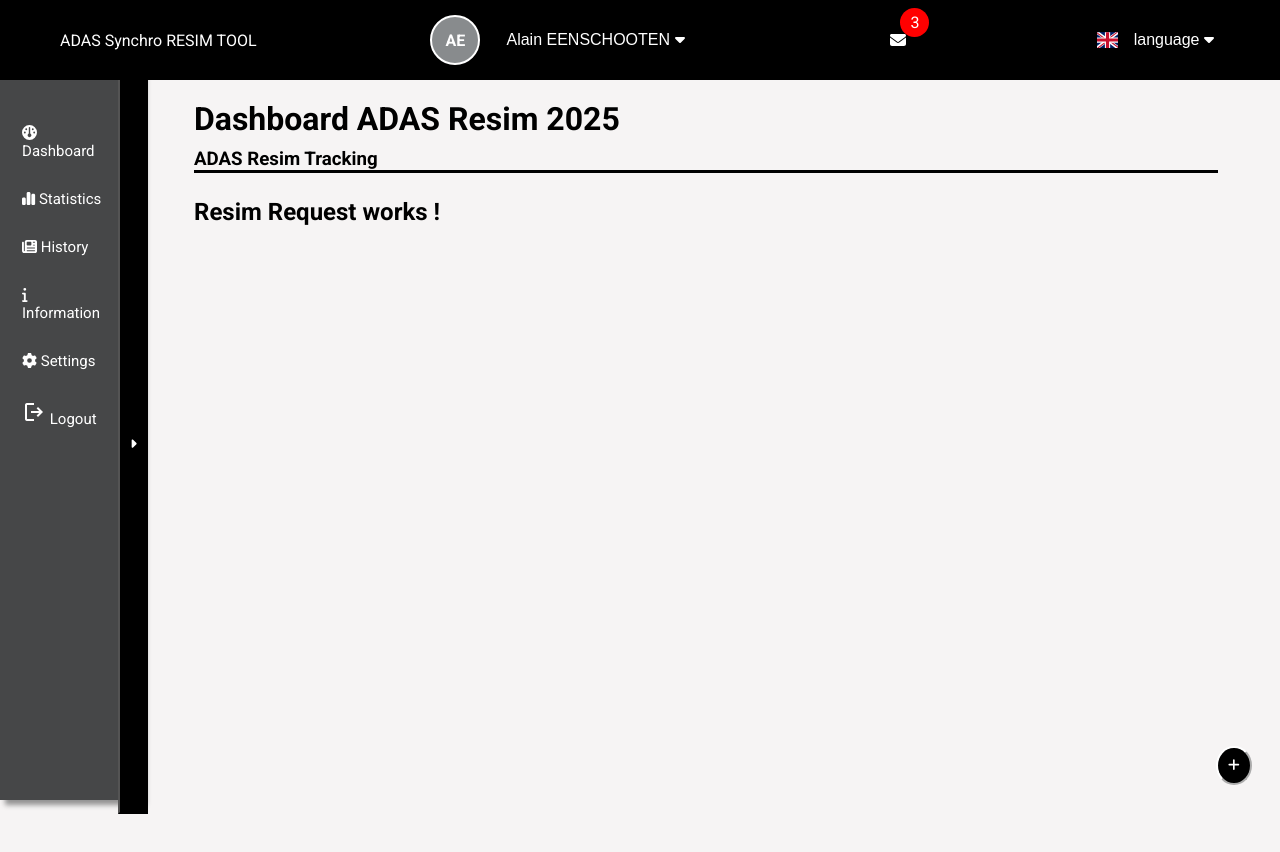
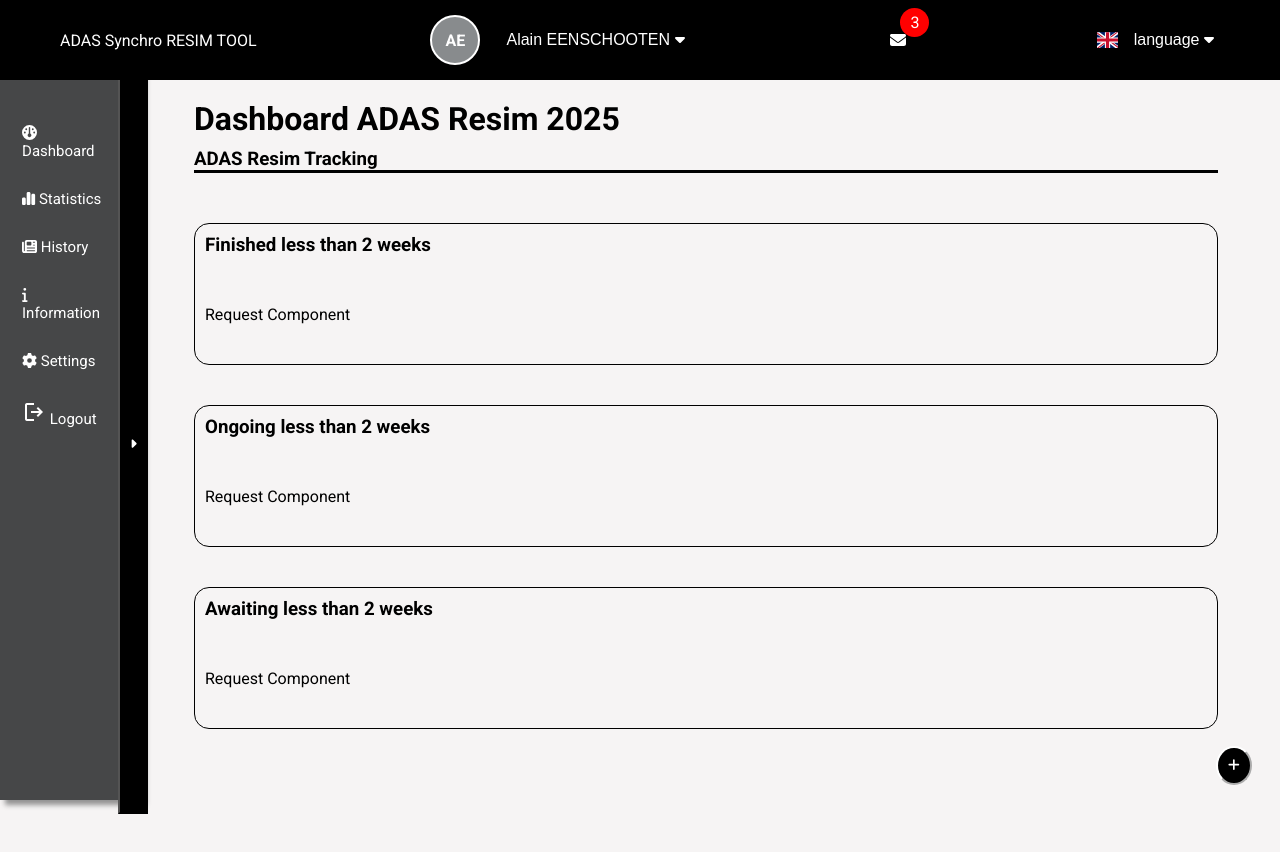
Before and after one commit to Aransandesu78/Angular_web, an Angular app: page /dashboard in a window 1280 px wide. Shown: the top 852 px of the page. Before the commit the page ends 800 px from the top, so only its background shows below. Built offline with nearby package versions, Linux system fonts and the light colour scheme; a web font is replaced by a local one.

Commit message:
Backend files updated

```diff
--- a/src/app/header/header.component.html
+++ b/src/app/header/header.component.html
@@ -27,7 +27,7 @@
             </button>
             <div class="dropdown-content">
                 <a href="#">English</a>
-                <a href="#">French</a>
+                <a href="#">Français</a>
             </div>
         </div>
     </div>
--- a/src/app/main/dashboard/dashboard.component.css
+++ b/src/app/main/dashboard/dashboard.component.css
@@ -7,3 +7,23 @@
 .header-title .adas-title {
     margin-top: 10px;
 }
+
+.main {
+    display: block;
+    margin-top: 50px;
+}
+
+.finished, .ongoing, .awaiting {
+    padding: 10px;
+    display: block;
+    border: 1px solid black;
+    border-radius: 15px;
+    margin-bottom: 40px;
+    width: 100%;
+    height: auto;
+}
+
+.content {
+    margin-top: 30px;
+    margin-bottom: 30px;
+}
--- a/src/app/main/dashboard/dashboard.component.html
+++ b/src/app/main/dashboard/dashboard.component.html
@@ -6,6 +6,29 @@
         </div>
     </div>
 </div>
-<div class="middle">
-    <h2>Resim Request works !</h2>
+<div class="main">
+    <div class="finished">
+        <h3>Finished less than 2 weeks</h3>
+        <br>
+        <!-- Mettre un ngFor -->
+        <div class="content">
+            <p>Request Component</p>
+        </div>
+    </div>
+    <div class="ongoing">
+        <h3>Ongoing less than 2 weeks</h3>
+        <br>
+        <!-- Mettre un ngFor -->
+        <div class="content">
+            <p>Request Component</p>
+        </div>
+    </div>
+    <div class="awaiting">
+        <h3>Awaiting less than 2 weeks</h3>
+        <br>
+        <!-- Mettre un ngFor -->
+        <div class="content">
+            <p>Request Component</p>
+        </div>
+    </div>
 </div>
--- a/src/app/main/history/history.component.html
+++ b/src/app/main/history/history.component.html
@@ -10,6 +10,7 @@
     <h2>Resim Request</h2>
     <!-- Uniquement pour visualiser -->
     <app-resim-request></app-resim-request>
+    <mat-paginator [length]="totalItems" [pageSize]="pageSize" [pageIndex]="currentPage" (page)="pageChanged($event)"></mat-paginator>
 </div>
 <div *ngIf="isModalOpen" class="filter-overlay">
     <app-filter *ngIf="isModalOpen" (close)="closeModal()"></app-filter>
--- a/src/app/main/history/history.component.ts
+++ b/src/app/main/history/history.component.ts
@@ -5,26 +5,51 @@ import { ResimRequestComponent } from '../../resim-request/resim-request.compone
 import { FontAwesomeModule } from '@fortawesome/angular-fontawesome';
 import { faFilter } from '@fortawesome/free-solid-svg-icons';
 import { FilterComponent } from './filter/filter.component';
+import { MatPaginatorModule } from '@angular/material/paginator';
+import { PageEvent } from '@angular/material/paginator';
+import { OnInit } from '@angular/core';
 
 @Component({
   selector: 'app-history',
-  imports: [CommonModule, RouterModule, ResimRequestComponent, FontAwesomeModule, FilterComponent],
+  imports: [CommonModule, RouterModule, ResimRequestComponent,
+    FontAwesomeModule, FilterComponent, MatPaginatorModule],
   templateUrl: './history.component.html',
   styleUrl: './history.component.css'
 })
-export class HistoryComponent {
+export class HistoryComponent implements OnInit{
   faFilter = faFilter;
   isModalOpen !: boolean;
+  items = []; // tes données
+  paginatedItems = [];
 
   // Initialise le constructeur par création d'une instance d'un service
   // constructor(private requestService : RequestService) {}
 
   // On initialise le composant en récupérant les données depuis la BDD
   // ngOnInit(): void {
-  //   this.requestService.getRequests().subscribe((data) => {
-  //     console.log('Requests reçues:', data);
-  //   });
+    // this.requestService.getRequests().subscribe((data) => {
+    //   console.log('Requests reçues:', data);
+    // });
   // }
+
+  totalItems = 500;
+  pageSize = 20;
+  currentPage = 0;
+
+  ngOnInit(): void {
+    this.updatePagination();
+  }
+
+  updatePagination() {
+    const startIndex = this.currentPage * this.pageSize;
+    const endIndex = startIndex + this.pageSize;
+    this.paginatedItems = this.items.slice(startIndex, endIndex);
+  }
+
+  pageChanged(event: PageEvent) {
+    this.pageSize = event.pageSize;
+    this.currentPage = event.pageIndex;
+  }
 
   openModal() : void {
     this.isModalOpen = true;
--- a/src/app/main/main.component.css
+++ b/src/app/main/main.component.css
@@ -2,6 +2,7 @@
     width: 100%;
     height: 100%;
     margin-top: 100px;
+    overflow-y: auto;
 }
 
 
--- a/src/app/modal-form/modal-form.component.ts
+++ b/src/app/modal-form/modal-form.component.ts
@@ -4,7 +4,7 @@ import { FormControl, FormGroup, FormsModule, ReactiveFormsModule, Validators }
 import { FontAwesomeModule } from '@fortawesome/angular-fontawesome';
 import { faXmark } from '@fortawesome/free-solid-svg-icons';
 import { Adas, Sensors, Follow, Comments } from '../object';
-import { RequestService } from '../services/request.service';
+import { RequestService } from '../Backend/services/request.service';
 
 @Component({
   selector: 'app-modal-form',
--- a/src/app/resim-request/resim-request.component.ts
+++ b/src/app/resim-request/resim-request.component.ts
@@ -29,7 +29,6 @@ export class ResimRequestComponent {
   faCaretDown = faCaretDown;
   isVisible: boolean = false;
   @Input() isAdmin: boolean = false; // Détermine si l'utilisateur est admin
-  statutControl = new FormControl('awaiting'); // Valeur par défaut
   eu_date_format: string = 'yyyy/MM/dd';
   selected_AdasStatus!: string;
 
@@ -38,6 +37,7 @@ export class ResimRequestComponent {
     results_comments : new FormControl(''),
   });
 
+  // Ouverture fermeture de la section commentaires
   toggleDiv() : void {
     this.isVisible = !this.isVisible;
   }
@@ -55,7 +55,7 @@ export class ResimRequestComponent {
     }
   }
 
-  // Soumission du formulaire
+  // Soumission des commentaires
   Submit() {
     const formData = this.formGroup.value;
     console.log(formData);
```
Also changed, not shown: package.json (+6 -3 lines), src/app/Backend/services/request.model.ts (renamed from src/app/services/request.model.ts), src/app/Backend/services/request.service.ts (renamed from src/app/services/request.service.ts), 2 other files (tests, documents, lock files or other folders).
